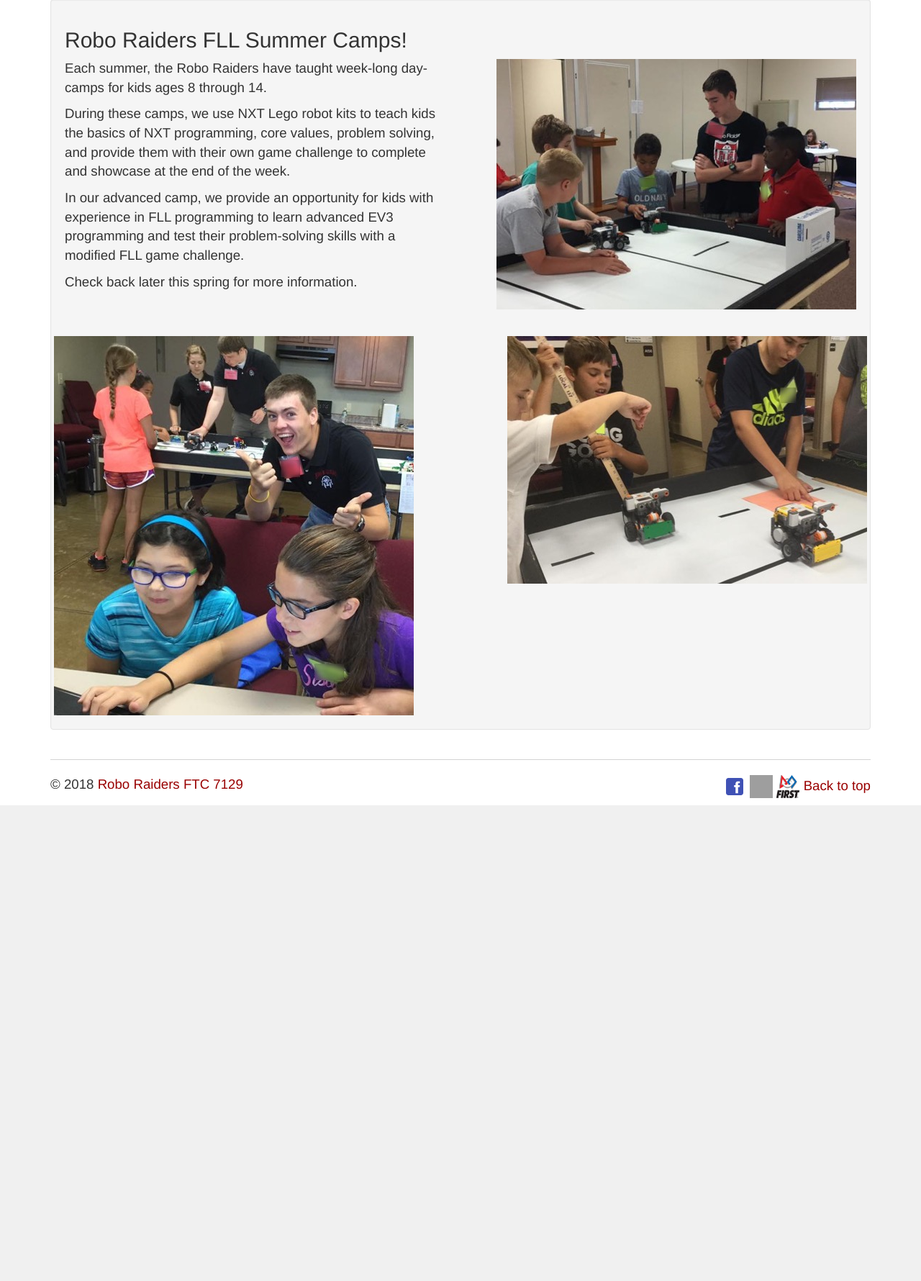
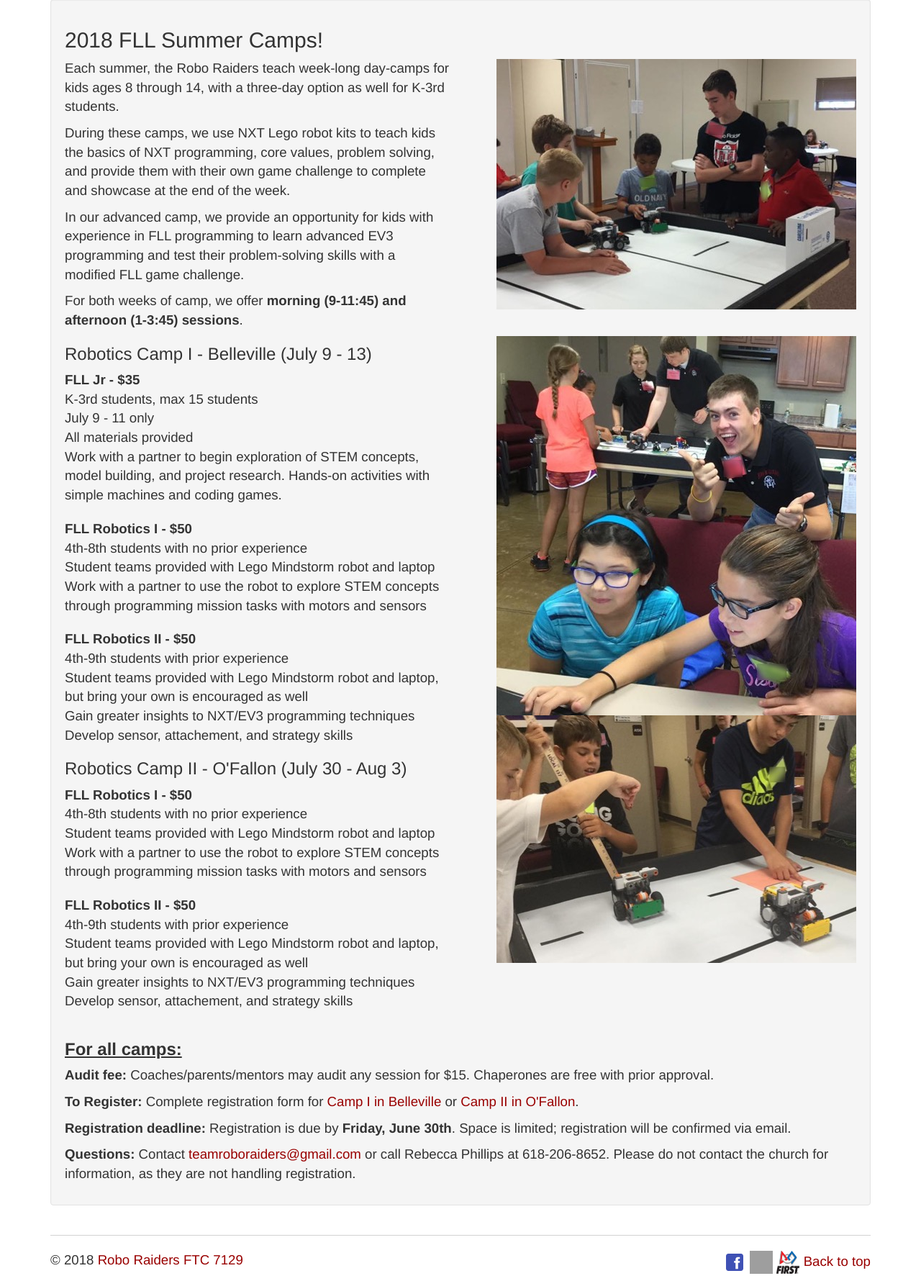
Before and after one commit to jasonrahm/RR, a Flask app: page /camps in a window 1280 px wide. Shown: the part 51-1831 px from the top of the page at 72% size. Before the commit the page ends 1170 px from the top, so only its background shows below. Run offline with Flask 2, Linux system fonts and the light colour scheme; some libraries are stand-ins or nearby versions; grey boxes are pictures that could not be loaded.

Commit message:
- updated summer camp page for 2018 camps

```diff
--- a/app/templates/camps.html
+++ b/app/templates/camps.html
@@ -4,145 +4,72 @@
 <div class="container">
 <div class="well">
 
-    <h2>Robo Raiders FLL Summer Camps!</h2>
+    <h2>2018 FLL Summer Camps!</h2>
     <div class="row">
      <div class="col-xs-6">
-         <p>Each summer, the Robo Raiders have taught week-long day-camps for kids ages 8 through 14.</p>
+         <p>Each summer, the Robo Raiders teach week-long day-camps for kids ages 8 through 14, with a three-day option as well for K-3rd students.</p>
          <p> During these camps, we use NXT Lego robot kits to teach kids the basics of NXT programming, core values, problem solving, and provide them with their own game challenge to complete and showcase at the end of the week.</p>
         <p>In our advanced camp, we provide an opportunity for kids with experience in FLL programming to learn advanced EV3 programming and test their problem-solving skills with a modified FLL game challenge. </p>
-        <p>Check back later this spring for more information.</p>
+         <p>For both weeks of camp, we offer <strong>morning (9-11:45) and afternoon (1-3:45) sessions</strong>.</p>
+        <h3>Robotics Camp I - Belleville (July 9 - 13)</h3>
+
+         <dl>
+             <dt>FLL Jr - $35</dt>
+             <dd>K-3rd students, max 15 students</dd>
+             <dd>July 9 - 11 only</dd>
+             <dd>All materials provided</dd>
+             <dd>Work with a partner to begin exploration of STEM concepts, model building, and project research. Hands-on activities with simple machines and coding games.</dd>
+         </dl>
+         <dl>
+             <dt>FLL Robotics I - $50</dt>
+             <dd>4th-8th students with no prior experience</dd>
+             <dd>Student teams provided with Lego Mindstorm robot and laptop</dd>
+             <dd>Work with a partner to use the robot to explore STEM concepts through programming mission tasks with motors and sensors</dd>
+         </dl>
+         <dl>
+             <dt>FLL Robotics II - $50</dt>
+             <dd>4th-9th students with prior experience</dd>
+             <dd>Student teams provided with Lego Mindstorm robot and laptop, but bring your own is encouraged as well</dd>
+             <dd>Gain greater insights to NXT/EV3 programming techniques</dd>
+             <dd>Develop sensor, attachement, and strategy skills</dd>
+         </dl>
+         <h3>Robotics Camp II - O'Fallon (July 30 - Aug 3)</h3>
+         <dl>
+             <dt>FLL Robotics I - $50</dt>
+             <dd>4th-8th students with no prior experience</dd>
+             <dd>Student teams provided with Lego Mindstorm robot and laptop</dd>
+             <dd>Work with a partner to use the robot to explore STEM concepts through programming mission tasks with motors and sensors</dd>
+         </dl>
+         <dl>
+             <dt>FLL Robotics II - $50</dt>
+             <dd>4th-9th students with prior experience</dd>
+             <dd>Student teams provided with Lego Mindstorm robot and laptop, but bring your own is encouraged as well</dd>
+             <dd>Gain greater insights to NXT/EV3 programming techniques</dd>
+             <dd>Develop sensor, attachement, and strategy skills</dd>
+         </dl>
      </div>
      <div class="col-xs-6">
         <p><img src="{{ url_for('static', filename="img/camp/camp1.jpg") }}" class="img-responsive pull-right"></p>
      </div>
         <p>&nbsp;</p>
-        <div class="row">
+{#        <div class="row">#}
             <div class="col-xs-6">
-                <p><img src="{{ url_for('static', filename="img/camp/camp3.jpg") }}" class="img-responsive pull-left"></p>
+                <p><img src="{{ url_for('static', filename="img/camp/camp3.jpg") }}" class="img-responsive pull-right"></p>
             </div>
+        <p> </p>
             <div class="col-xs-6">
                 <p><img src="{{ url_for('static', filename="img/camp/camp4.jpg") }}" class="img-responsive pull-right"></p>
             </div>
-        </div>
+{#        </div>#}
    </div>
 
-
-
-{#<h1 style="text-align: center;"><b>Robotics Camps 2017</b></h1>#}
-{##}
-{#<p><h2 style="text-align: center;"><span>July 10-14, O'Fallon</span></h2></p><p><h2 style="text-align: center;"><span>July 17-21, Belleville</span></h2></p>#}
-{##}
-{#<h2 style="text-align: center;" class="lines xs"></h2>#}
-{##}
-{##}
-{#<h3><p><b>#}
-{#  July 10-14, O'Fallon#}
-{#</b></p></h3>#}
-{##}
-{#<b><p>#}
-{#  Held at: First Baptist Church, 1111 Highway 50, O'Fallon IL#}
-{#</p>#}
-{#<p>#}
-{#  Morning Session 9:00 am - 11:45 am & Afternoon Session 1:00 pm - 3:45 pm#}
-{#</p></b>#}
-{#<p>#}
-{#  <i>FLL Robotics 1 and FLL Jr will be offered during each session.</i>#}
-{#</p>#}
-{##}
-{#<br>#}
-{#<p><b><u>FLL Robotics 1:</u></b> For 4th  - 8th grade students with no prior robotics experience (#}
-{#    <a href="{{ url_for('static', filename="resources/FLL Robotics Camp flyer O'Fallon 2017.pdf") }}">Flyer</a> |#}
-{#    <a href="{{ url_for('static', filename="resources/Camper registration form O'Fallon 2017.pdf") }}">Registration Form</a>)</p>#}
-{#<ul>#}
-{#  <li>$50.00 per student; robot and computer provided; maximum 24 students per session</li>#}
-{#  <li>Work with a partner (you can request a teammate/sibling) to:#}
-{#    <ul>#}
-{#      <li>use a robot to explore STEM concepts</li>#}
-{#      <li>learn NXT programming including sensor use</li>#}
-{#      <li>accomplish missions using a modified FIRST LEGO League challenge</li>#}
-{#    </ul>#}
-{#  </li>#}
-{#</ul>#}
-{#<p><b><u>FLL Jr:</u></b> For K  - 3rd grade students with no prior robotics experience (#}
-{#    <a href="{{ url_for('static', filename="resources/flljr_flyer.pdf") }}">Flyer</a> |#}
-{#    <a href="{{ url_for('static', filename="resources/flljr_registration.pdf") }}">Registration Form</a>)</p>#}
-{#<ul>#}
-{#  <li>$50.00 per student; robot and computer provided; maximum 15 students per session</li>#}
-{#  <li>Work with a partner (you can request a teammate/sibling) to:#}
-{#    <ul>#}
-{#      <li>beginning exploration of STEM concepts</li>#}
-{#      <li>project research and model building</li>#}
-{#      <li>hands-on activities with simple machines, coding games, WeDo programming, etc</li>#}
-{#    </ul>#}
-{#  </li>#}
-{#</ul>#}
-{##}
-{#<h2 style="text-align: center;" class="lines xs"></h2>#}
-{##}
-{#<h3><p><b>July 17-21, Belleville (#}
-{#    <a href="{{ url_for('static', filename="resources/FLL Robotics Camp flyer Belleville 2017.pdf") }}">Flyer</a> |#}
-{#    <a href="{{ url_for('static', filename="resources/Camper registration form Belleville 2017.pdf") }}">Registration Form</a>)</b></p></h3>#}
-{##}
-{#<b><p>#}
-{#  Held at: First Church of the Nazarene, 1901 Lebanon Ave, Belleville IL#}
-{#</p>#}
-{#<p>#}
-{#  Morning Session 9:00 am - 11:45 am & Afternoon Session 1:00 pm - 3:45 pm#}
-{#</p></b>#}
-{#<p>#}
-{#  <i>All 3 class levels will be offered each session.</i>#}
-{#</p>#}
-{##}
-{#<br>#}
-{#<p><b><u>Introduction to FLL Robotics:</u></b> For 2nd - 4th grade students with no prior experience.</p>#}
-{#<p><i>Pre-requisites:</i> able to focus for 15 minutes, read at grade level, work in small group and take turns</p>#}
-{#<ul>#}
-{#  <li>$50.00 per student; robot and computer provided; maximum 8 students per session</li>#}
-{#  <li>Work in a small group (you can request a teammate/sibling) to:#}
-{#    <ul>#}
-{#      <li>use a robot to explore STEM concepts</li>#}
-{#      <li>learn basic NXT programming including some sensor use</li>#}
-{#      <li>accomplish missions using a modified FIRST LEGO League challenge</li>#}
-{#    </ul>#}
-{#  </li>#}
-{#</ul>#}
-{##}
-{#<br>#}
-{#<p><b><u>FLL Robotics 1:</u></b> For 4th  - 8th grade students with no prior robotics experience</p>#}
-{#<ul>#}
-{#  <li>$50.00 per student; robot and computer provided; maximum 12 students per session</li>#}
-{#  <li>Work with a partner (you can request a teammate/sibling) to:#}
-{#    <ul>#}
-{#      <li>use a robot to explore STEM concepts</li>#}
-{#      <li>learn NXT programming including sensor use</li>#}
-{#      <li>accomplish missions using a modified FIRST LEGO League challenge</li>#}
-{#    </ul>#}
-{#  </li>#}
-{#</ul>#}
-{##}
-{#<br>#}
-{#<p><b><u>FLL Robotics 2:</u></b> For 5th - 9th graders with FLL, summer camp, or TLC Robotics experience</p>#}
-{#<ul>#}
-{#  <li>$50.00 per student; bring your own robot and computer if possible; maximum 12 students per session</li>#}
-{#  <li>Work with a partner (you can request a teammate/sibling) to:#}
-{#    <ul>#}
-{#      <li>gain enhanced learning of NXT or EV3 programming</li>#}
-{#      <li>use sensors for greater accuracy</li>#}
-{#      <li>build specialized LEGO attachments</li>#}
-{#      <li>develop strategic approach to a FIRST LEGO League challenge</li>#}
-{#    </ul>#}
-{#  </li>#}
-{#</ul>#}
-{##}
-{#<h2 style="text-align: center;" class="lines xs"></h2>#}
-{##}
-{#<h3><b><u>#}
-{#For all camps:#}
-{#</u></b></h3>#}
-{#<p><b>Audit fee:</b> Coaches/parents/mentors may audit any session for $15.  Chaperones Free with prior approval.</p>#}
-{#<p><b>To Register:</b> Complete registration form (download above) and mail with payment by June 30.</p>#}
-{#<p><b>Registration deadline:</b> Registration form & payment are due by <b>Friday, June 30th</b>.   Space is limited; registration will be confirmed via email.</p>#}
-{#<p><b>Questions:</b> Contact <a href="mailto:teamroboraiders@gmail.com">teamroboraiders@gmail.com</a> or call Rebecca Phillips at 618-206-8652.  Please do not contact the church for information, as they are not handling registration.</p>#}
+<h3><b><u>
+For all camps:
+</u></b></h3>
+<p><b>Audit fee:</b> Coaches/parents/mentors may audit any session for $15.  Chaperones are free with prior approval.</p>
+    <p><b>To Register:</b> Complete registration form for <a href="https://roboraiders.regfox.com/robo-raiders-robotics-camp-i">Camp I in Belleville</a> or <a href="https://roboraiders.regfox.com/robo-raiders-robotics-camp-ii">Camp II in O'Fallon</a>.</p>
+<p><b>Registration deadline:</b> Registration is due by <b>Friday, June 30th</b>.   Space is limited; registration will be confirmed via email.</p>
+<p><b>Questions:</b> Contact <a href="mailto:teamroboraiders@gmail.com">teamroboraiders@gmail.com</a> or call Rebecca Phillips at 618-206-8652.  Please do not contact the church for information, as they are not handling registration.</p>
 
 </div>
 </div>
```
